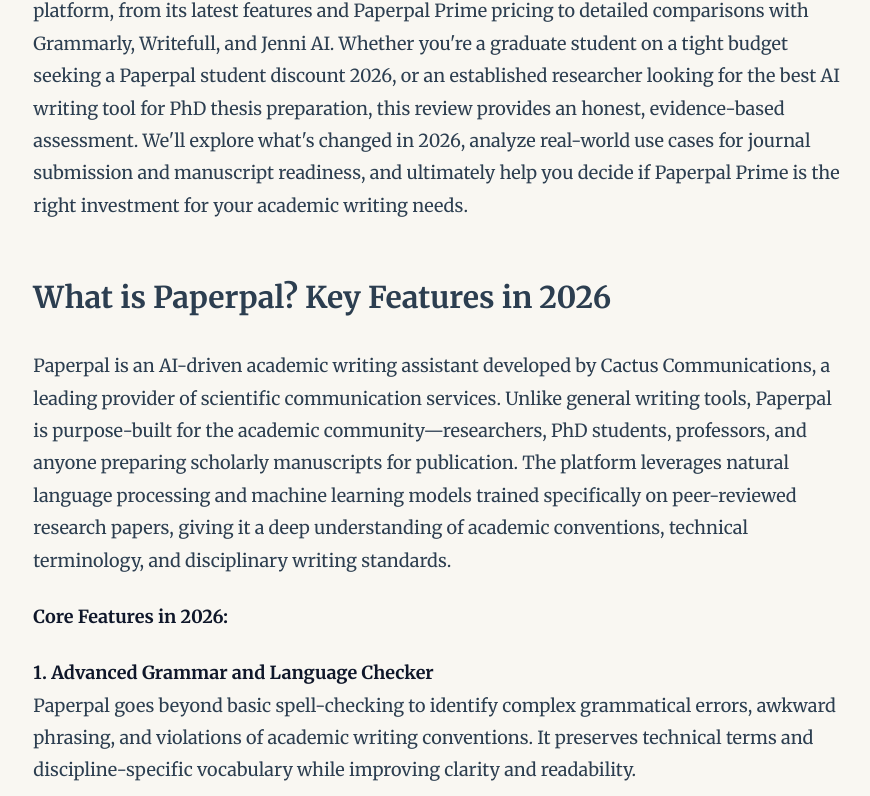
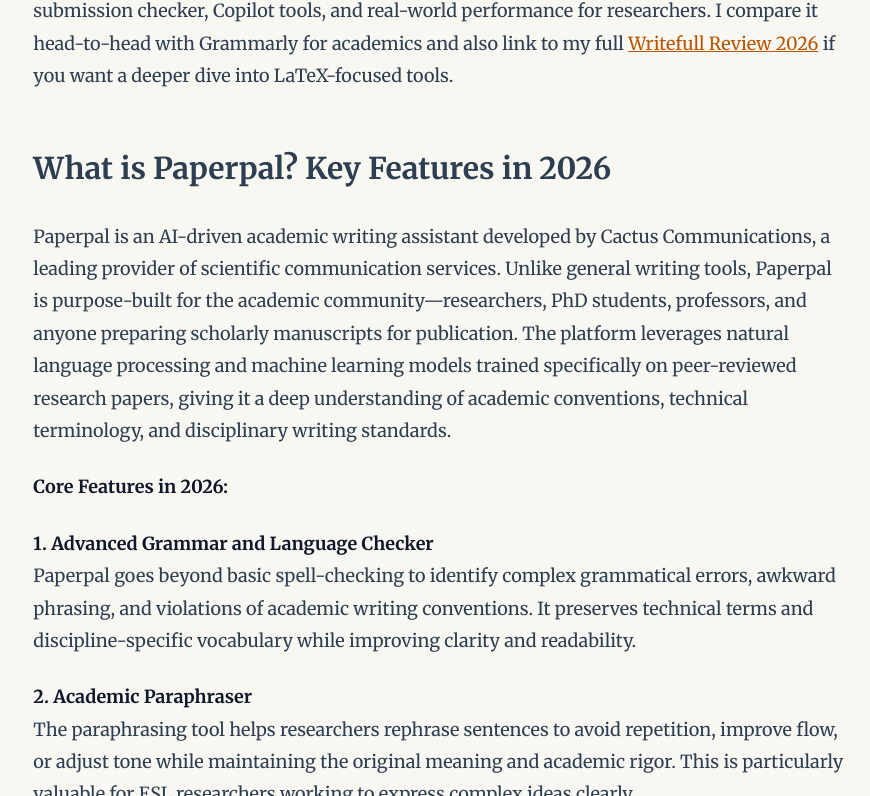
Before and after one commit to modernheresy/EnglishFix, a website: page reviews/paperpal.html in a window 1280 px wide. Shown: the part 1392-2188 px from the top of the page, without its empty margins (200-1070 px from the left). Drawn offline with nearby package versions, Linux system fonts and the light colour scheme; files that its build step writes are made by us from their sources.

Commit message:
Add files via upload

```diff
--- a/reviews/paperpal.html
+++ b/reviews/paperpal.html
@@ -211,7 +211,7 @@
             <h2 id="intro">Introduction</h2>
             <p>If you're a PhD student staring at your dissertation at 2 AM, wondering whether "utilized" sounds too informal or if your Methods section reads like a recipe rather than rigorous research, you're not alone. Academic writing presents unique challenges—especially for non-native English speakers and ESL researchers who must navigate the intricate conventions of scholarly prose while advancing their research. Between managing citations, maintaining formal tone, eliminating grammatical errors, and ensuring your manuscript meets journal submission standards, the writing process can feel overwhelming.</p>
             <p>Enter Paperpal, an AI-powered academic writing assistant specifically designed for researchers, PhD students, and professors preparing manuscripts for publication. Unlike general-purpose grammar checkers, Paperpal is trained on millions of published academic papers, making it particularly attuned to the nuances of scholarly writing. But with subscription costs and a growing market of AI writing tools, the central question remains: <strong>Is Paperpal worth it in 2026?</strong></p>
-            <p>This comprehensive Paperpal review 2026 examines everything you need to know about the platform, from its latest features and Paperpal Prime pricing to detailed comparisons with Grammarly, Writefull, and Jenni AI. Whether you're a graduate student on a tight budget seeking a Paperpal student discount 2026, or an established researcher looking for the best AI writing tool for PhD thesis preparation, this review provides an honest, evidence-based assessment. We'll explore what's changed in 2026, analyze real-world use cases for journal submission and manuscript readiness, and ultimately help you decide if Paperpal Prime is the right investment for your academic writing needs.</p>
+            <p>This <strong>Paperpal Review 2026</strong> takes a close look at the platform’s latest features, Preflight submission checker, Copilot tools, and real-world performance for researchers. I compare it head-to-head with Grammarly for academics and also link to my full <a href="/reviews/writefull.html" class="text-terracotta hover:underline">Writefull Review 2026</a> if you want a deeper dive into LaTeX-focused tools.</p>
 
             <h2 id="features">What is Paperpal? Key Features in 2026</h2>
             <p>Paperpal is an AI-driven academic writing assistant developed by Cactus Communications, a leading provider of scientific communication services. Unlike general writing tools, Paperpal is purpose-built for the academic community—researchers, PhD students, professors, and anyone preparing scholarly manuscripts for publication. The platform leverages natural language processing and machine learning models trained specifically on peer-reviewed research papers, giving it a deep understanding of academic conventions, technical terminology, and disciplinary writing standards.</p>
@@ -307,6 +307,7 @@
             <h2 id="alternatives">Other Comparisons: Paperpal vs Writefull, Jenni AI, Trinka, and ChatGPT</h2>
             <p>Beyond Grammarly, several specialized tools compete for academics' attention in 2026.</p>
             <p><strong>Paperpal vs Writefull 2026:</strong><br>Writefull focuses specifically on academic writing with features like language feedback, paraphrasing, and an abstract/title generator. It's particularly strong for generating academically appropriate phrasings. However, Writefull lacks Paperpal's comprehensive Preflight checker and plagiarism detection. Writefull's pricing (~$10/month for students, ~$20/month for professionals) is slightly lower, making it a budget-friendly alternative for users who primarily need language checking without submission readiness features.</p>
+            <p>For a full breakdown of Writefull’s strengths in Overleaf and LaTeX workflows, see my <a href="/reviews/writefull.html" class="text-terracotta hover:underline">Writefull Review 2026</a>.</p>
             <p><strong>Paperpal vs Jenni AI 2026:</strong><br>Jenni AI positions itself as an AI co-writer for academic research, emphasizing content generation from sources, autocomplete features, and citation management. While Jenni excels at drafting from scratch, Paperpal is stronger at polishing existing drafts and ensuring submission readiness. Many researchers find these tools complementary—Jenni for initial drafting, Paperpal for final refinement.</p>
             <p><strong>Paperpal vs Trinka:</strong><br>Trinka, another academic-focused grammar checker, offers similar language correction capabilities trained on academic writing. Trinka's strengths include subject-area specific checks and technical writing features. Pricing is comparable (~$80-120/year). The key differentiator is Paperpal's Copilot generative features and broader integration ecosystem, while Trinka offers more granular style guides for specific fields.</p>
             <p><strong>Paperpal vs ChatGPT:</strong><br>ChatGPT (especially GPT-4 or GPT-4.5) can paraphrase, generate outlines, and even draft sections. However, it lacks academic-specific training, can introduce inaccuracies, and provides no submission readiness checking. ChatGPT works best for brainstorming and initial drafts, while Paperpal ensures the final manuscript meets publication standards. Many researchers use ChatGPT for ideation and Paperpal for refinement.</p>
```
